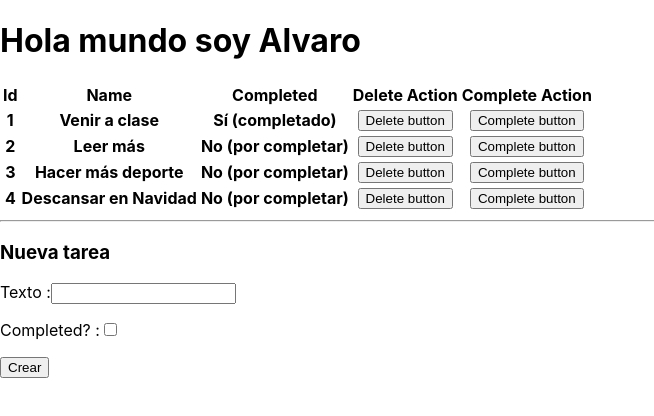
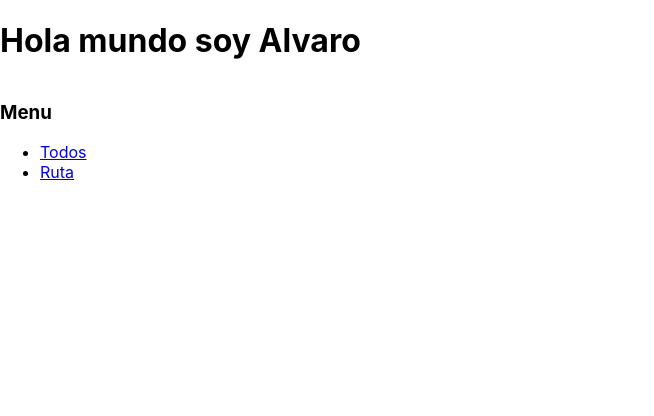
Before and after one commit to munozcotelo-trainingcourses/curso-react, a React (Create React App) app: page / in a window 1280 px wide. Shown: the top 416 px of the page, without its empty margins (0-654 px from the left). Built offline with nearby package versions, Linux system fonts and the light colour scheme.

Commit message:
Introducir Reac Router

```diff
--- a/src/App.css
+++ b/src/App.css
@@ -36,3 +36,13 @@
     transform: rotate(360deg);
   }
 }
+
+.menu {
+    width : 24%;
+    float : left;
+}
+
+.contenido {
+    float : left;
+    width : 75%;
+}
--- a/src/App.tsx
+++ b/src/App.tsx
@@ -5,6 +5,7 @@ import './App.css';
 
 import CabeceraComponent from "./components/CabeceraComponent.class";
 import ListaComponent    from "./components/ListaComponent";
+import RutasComponent    from "./components/RutasComponent";
 
 interface IAppComponentProps {
 }
@@ -41,7 +42,7 @@ class AppComponent extends React.Component<IAppComponentProps, Record<string, un
                     contenido="Hola mundo soy Alvaro"
                 />
 
-                <ListaComponent/>
+                <RutasComponent/>
 
             </div>
 
--- /dev/null
+++ b/src/components/RutasComponent.tsx
@@ -0,0 +1,78 @@
+import React         from "react";
+import { Routes }    from "react-router-dom";
+import { Route }     from "react-router-dom";
+import { NavLink }   from "react-router-dom";
+import { Outlet }    from "react-router-dom";
+import { useParams } from "react-router-dom";
+
+import ListaComponent from "./ListaComponent";
+
+interface IRutasComponentProps {
+}
+
+const ComponentePadre : ( props : IRutasComponentProps ) => React.ReactElement = ( props : IRutasComponentProps ) => {
+    return (
+        <div>
+            <p>Componente Padre</p>
+            <ul>
+                <li><NavLink to="/nested/1">Ruta/1</NavLink></li>
+                <li><NavLink to="/nested/2">Ruta/2</NavLink></li>
+            </ul>
+            <Outlet/>
+        </div>
+    );
+}
+
+const ComponenteHijo : ( props : IRutasComponentProps ) => React.ReactElement = ( props : IRutasComponentProps ) => {
+
+    const params : { id : string } = useParams() as { id : string };
+
+    return (
+        <p>hijo { params.id } </p>
+    );
+}
+
+const RutasComponent : ( props : IRutasComponentProps ) => React.ReactElement = ( props : IRutasComponentProps ) => {
+
+    return (
+
+        <React.Fragment>
+
+            <div className="menu">
+
+                <h3>Menu</h3>
+                <ul>
+                    <li><NavLink to="/todos">Todos</NavLink></li>
+                    <li><NavLink to="/nested">Ruta</NavLink></li>
+                    {/*
+                        <li><NavLink to="/nested/1">Ruta/1</NavLink></li>
+                        <li><NavLink to="/nested/2">Ruta/2</NavLink></li>
+                    */}
+                </ul>
+
+            </div>
+
+            <div className="contenido">
+
+                <Routes>
+
+                    <Route path="/todos" element = {
+                        <ListaComponent/>
+                    } />
+
+                    <Route path="/nested" element = {<ComponentePadre/>}>
+                        <Route path="/nested/:id" element = { <ComponenteHijo/> } />
+                    </Route>
+
+                </Routes>
+
+            </div>
+
+        </React.Fragment>
+
+    );
+
+
+};
+
+export default RutasComponent;
--- a/src/index.tsx
+++ b/src/index.tsx
@@ -1,12 +1,16 @@
 import React    from "react";
 import ReactDOM from "react-dom";
+
+// import { BrowserRouter as Router } from "react-router-dom";
+import { HashRouter as Router }    from "react-router-dom";
+
 import App      from "./App";
 
 import './index.css';
 
 ReactDOM.render(
   <React.StrictMode>
-    <App />
+      <Router> <App /> </Router>
   </React.StrictMode>,
   document.getElementById( "root" )
 );
```
